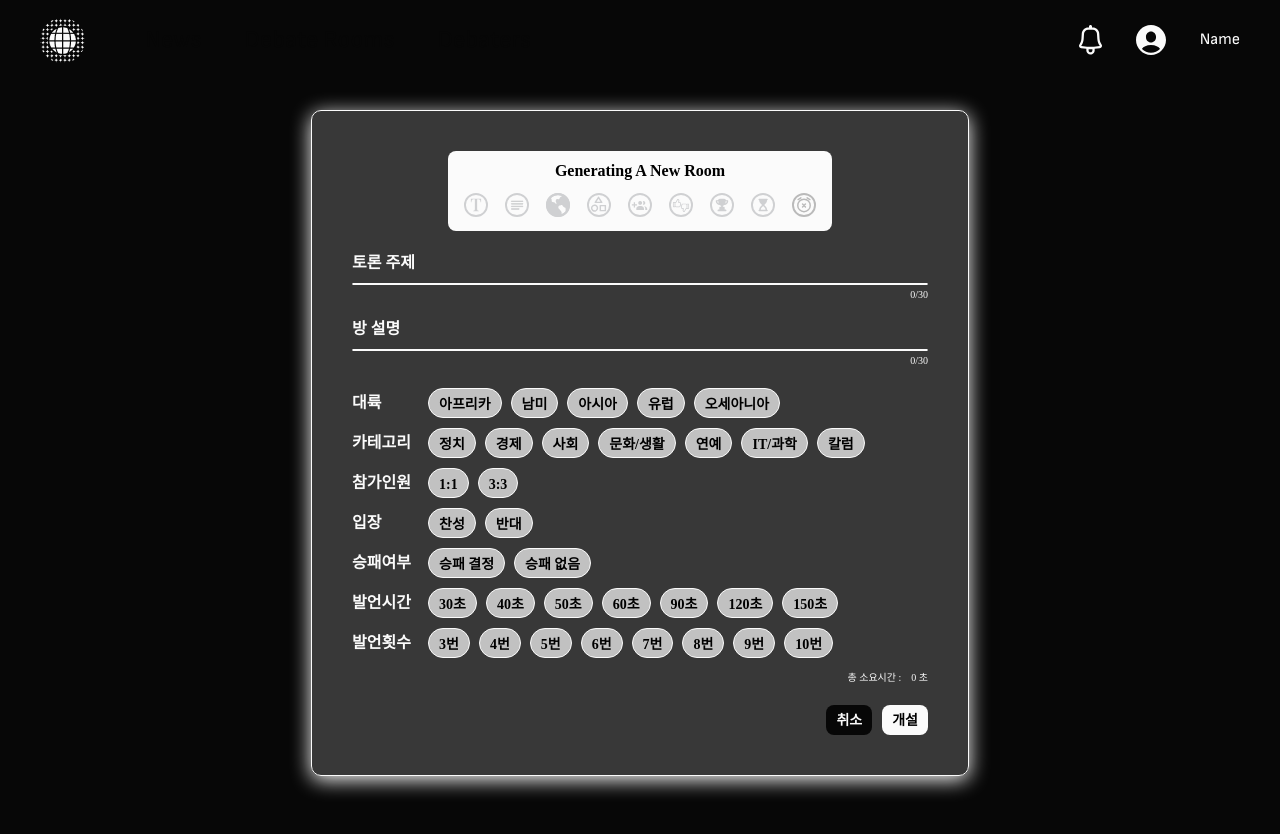
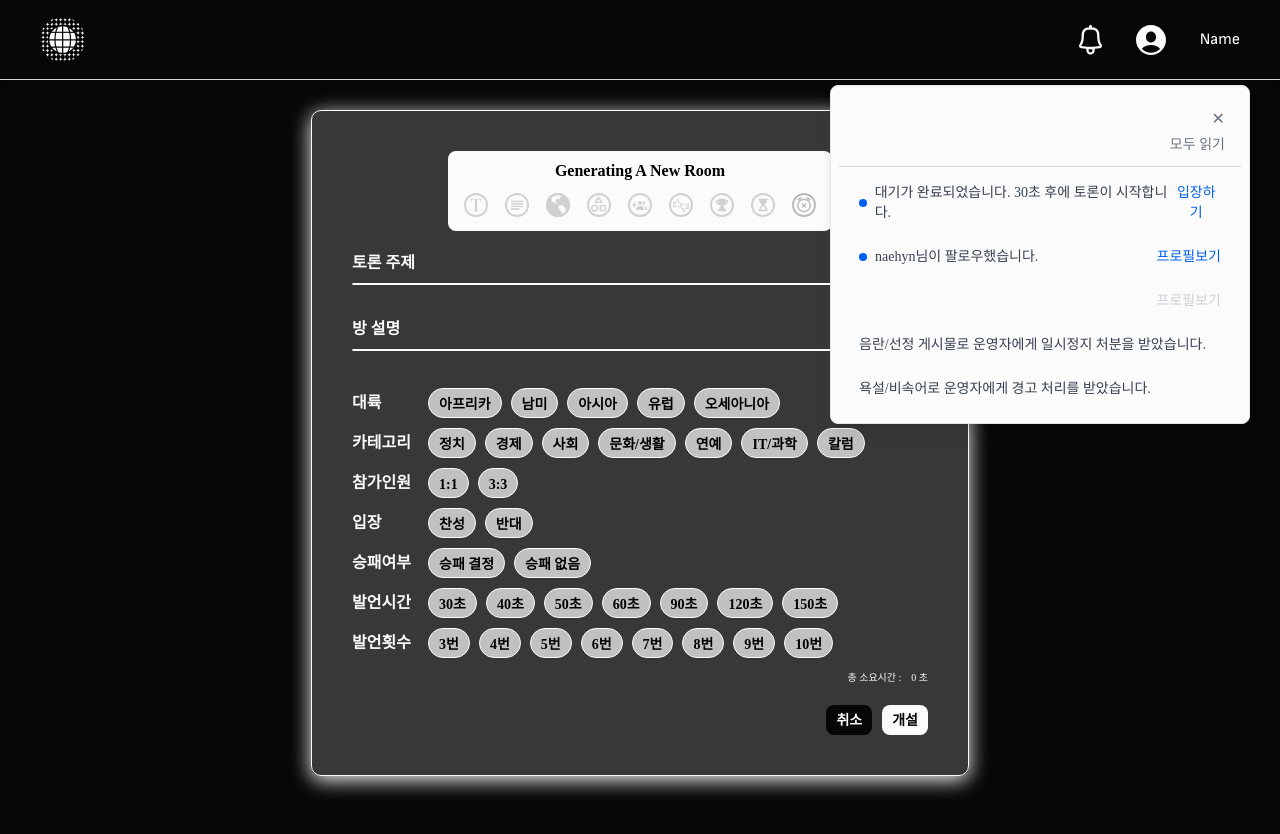
Before and after one commit to prgrms-web-devcourse-final-project/WEB2_3_BlockB_FE, a React (Vite) app: page /debate-zone/1 in a window 1280 px wide. Both pictures are taken after a click on the button 1090 px from the left and 40 px from the top of the page. Shown: the top 834 px of the page. Built offline with nearby package versions, Linux system fonts and the light colour scheme; a web font is replaced by a local one.

Commit message:
Feat: 헤더에 알림 추가

```diff
--- a/src/components/common/Header.tsx
+++ b/src/components/common/Header.tsx
@@ -1,4 +1,6 @@
+import { useState } from "react";
 import { Link } from "react-router";
+import NotificationList from "../notification/NotificationList";
 import logoWhite from "../../assets/icons/logo-white.png";
 import logo from "../../assets/icons/logo.svg";
 import notificationWhite from "../../assets/icons/notification-white.svg";
@@ -15,10 +17,11 @@ export default function Header({
   if (status === "debate-ing") {
     return null;
   }
+  const [isNotificationOpen, setIsNotificationOpen] = useState(false);
 
   return (
     <div
-      className={`w-full h-[80px] flex px-[40px] justify-between items-center ${
+      className={`w-full h-[80px] flex px-[40px] border-b border-gray03 shadow-md justify-between items-center ${
         status === "debate-waiting" ? "text-white" : "bg-white"
       }`}
     >
@@ -35,8 +38,8 @@ export default function Header({
           <Link to={"/debaters"}>Debaters</Link>
         </div>
       </div>
-      <div className="flex w-[237px] h-[30px] justify-end items-center">
-        <button>
+      <div className="relative flex w-[237px] h-[30px] justify-end items-center">
+        <button onClick={() => setIsNotificationOpen(!isNotificationOpen)}>
           <img
             src={status === "debate-waiting" ? notificationWhite : notification}
             alt="알림"
@@ -51,6 +54,9 @@ export default function Header({
         <Link to={"/my-page"} className="font-sofiaSans">
           <div>Name</div>
         </Link>
+        {isNotificationOpen && (
+          <NotificationList onClose={() => setIsNotificationOpen(false)} />
+        )}
       </div>
     </div>
   );
--- /dev/null
+++ b/src/components/notification/NotificationItem.tsx
@@ -0,0 +1,38 @@
+export default function NotificationItem({
+  isNew = false,
+  message,
+  actionText,
+  isDisabled = false,
+}: {
+  isNew?: boolean;
+  message: string;
+  actionText?: string;
+  isDisabled?: boolean;
+}) {
+  return (
+    <div
+      className={`flex justify-between items-center px-3 py-2 rounded-md transition duration-200 ${
+        isDisabled ? "opacity-50" : "text-gray-700 hover:bg-gray-100"
+      }`}
+    >
+      <div className="flex items-center space-x-2">
+        {isNew && (
+          <div className="w-2 h-2 bg-game_blue01 text-sm rounded-full"></div>
+        )}
+        <p className="text-sm">{message}</p>
+      </div>
+      {actionText && (
+        <button
+          className={`text-sm transition duration-200 ${
+            isDisabled
+              ? "text-gray-400"
+              : "text-game_blue01 hover:underline hover:text-game_blue02"
+          }`}
+          disabled={isDisabled}
+        >
+          {actionText}
+        </button>
+      )}
+    </div>
+  );
+}
--- /dev/null
+++ b/src/components/notification/NotificationList.tsx
@@ -0,0 +1,65 @@
+import { useEffect, MouseEvent } from "react";
+import NotificationItem from "./NotificationItem";
+
+export default function Notification({ onClose }: { onClose: () => void }) {
+  useEffect(() => {
+    const handleKeyDown = (event: KeyboardEvent) => {
+      if (event.key === "Escape") {
+        onClose();
+      }
+    };
+    window.addEventListener("keydown", handleKeyDown);
+    return () => window.removeEventListener("keydown", handleKeyDown);
+  }, [onClose]);
+
+  const handleOverlayClick = (event: MouseEvent<HTMLDivElement>) => {
+    if (event.target === event.currentTarget) {
+      onClose();
+    }
+  };
+
+  return (
+    <div
+      className="fixed inset-0 flex justify-end items-start p-4 z-50"
+      onClick={handleOverlayClick}
+    >
+      <div className="absolute top-[85px] right-[30px] bg-white p-2 rounded-lg shadow-lg w-[420px] border border-gray-200">
+        <div className="flex justify-between items-center px-4 py-3 border-b border-gray-300">
+          <h2 className="text-lg font-semibold">알림</h2>
+          <div className="flex flex-col items-end">
+            <button
+              onClick={onClose}
+              className="text-gray-500 hover:text-black"
+            >
+              ✕
+            </button>
+            <button className="text-sm text-gray-500 hover:text-gray-700 mt-1">
+              모두 읽기
+            </button>
+          </div>
+        </div>
+
+        {/* 알림 리스트 */}
+        <div className="p-2 space-y-2 font-pretendard">
+          <NotificationItem
+            isNew
+            message="대기가 완료되었습니다. 30초 후에 토론이 시작합니다."
+            actionText="입장하기"
+          />
+          <NotificationItem
+            isNew
+            message="naehyn님이 팔로우했습니다."
+            actionText="프로필보기"
+          />
+          <NotificationItem
+            message="naehyn님이 팔로우했습니다."
+            actionText="프로필보기"
+            isDisabled
+          />
+          <NotificationItem message="음란/선정 게시물로 운영자에게 일시정지 처분을 받았습니다." />
+          <NotificationItem message="욕설/비속어로 운영자에게 경고 처리를 받았습니다." />
+        </div>
+      </div>
+    </div>
+  );
+}
```
